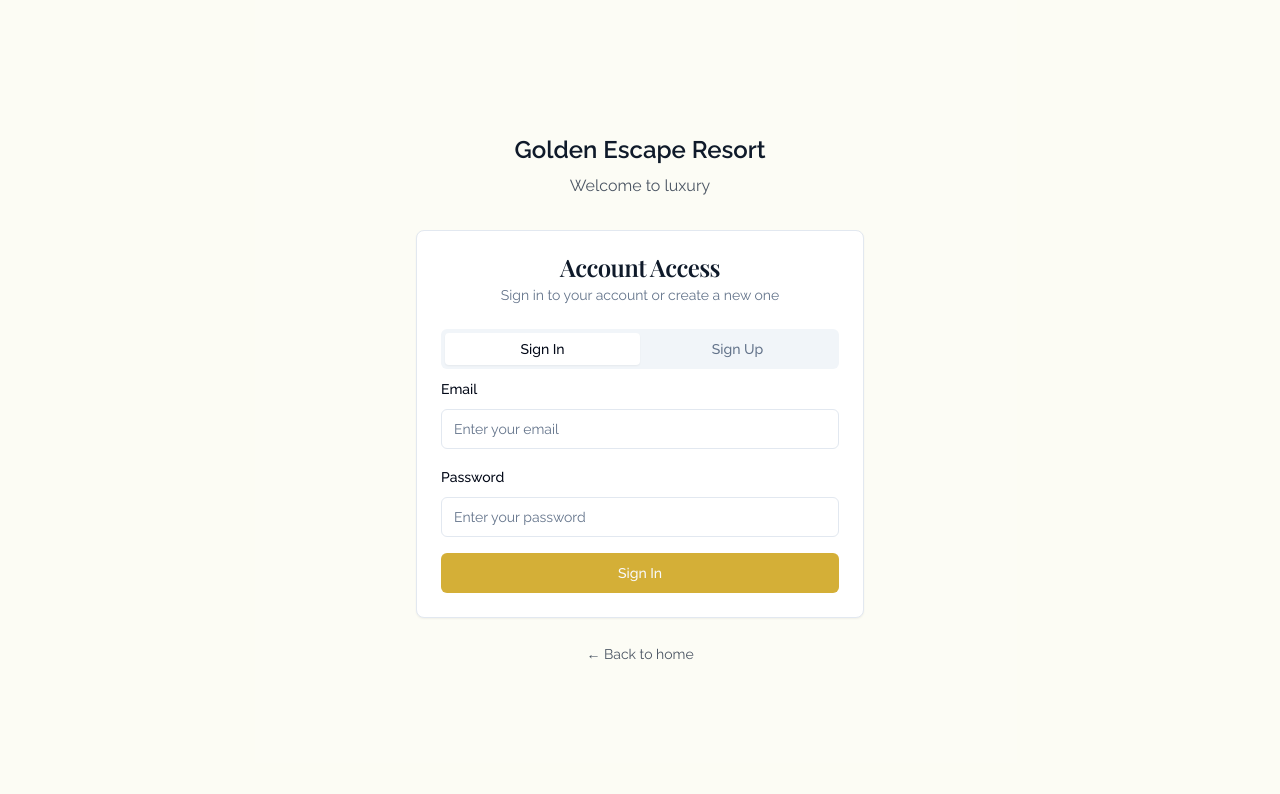
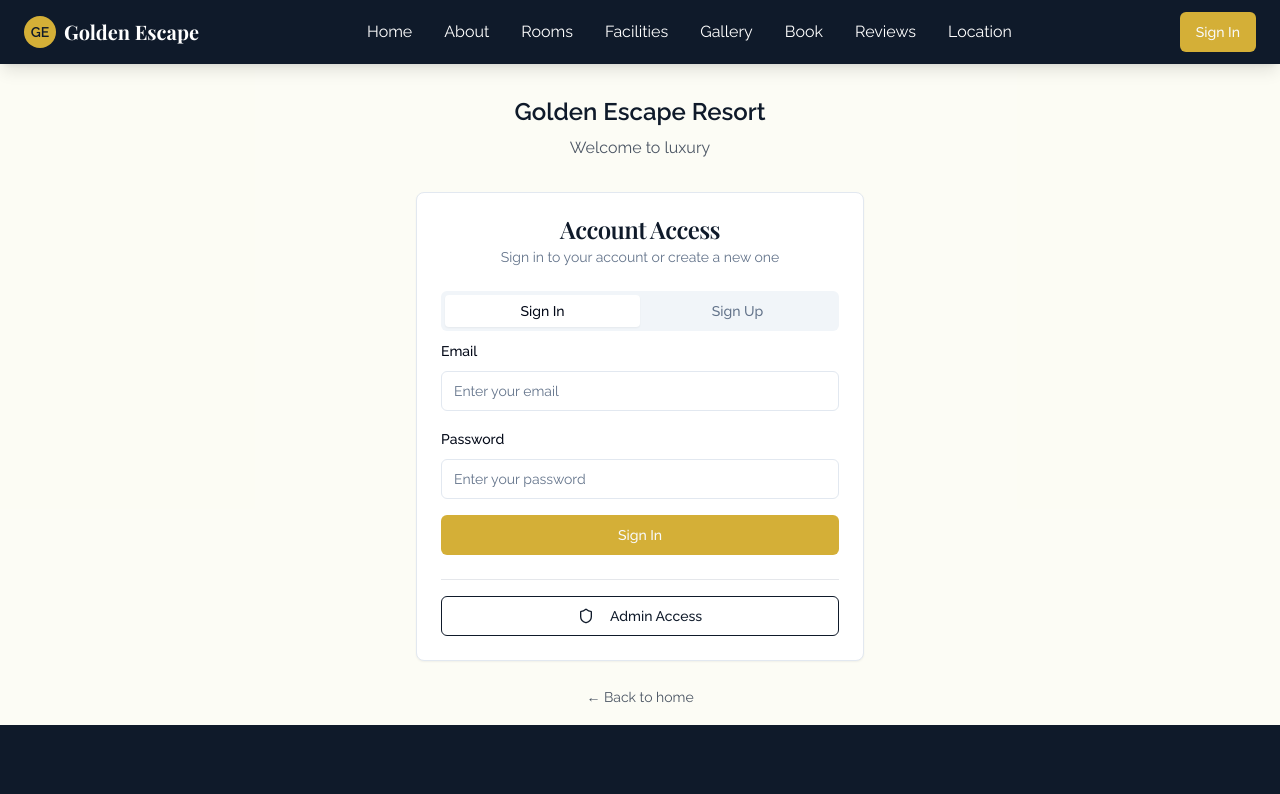
Before and after one commit to FadyAdel04/golden-escape-portal, a React (Vite) app: page /auth in a window 1280 px wide. Shown: the top 794 px of the page. Built offline with nearby package versions, Linux system fonts and the light colour scheme.

Commit message:
feat: Enhance auth page with admin button and animations
Adds an admin button to the sign-in form, linking to the admin registration form. Implements animations for toggling between sign-in and sign-up forms. Includes header and footer components on the auth page.

```diff
--- a/src/pages/Auth.tsx
+++ b/src/pages/Auth.tsx
@@ -10,6 +10,9 @@ import { Input } from '@/components/ui/input';
 import { Card, CardContent, CardDescription, CardHeader, CardTitle } from '@/components/ui/card';
 import { Form, FormControl, FormField, FormItem, FormLabel, FormMessage } from '@/components/ui/form';
 import { Tabs, TabsContent, TabsList, TabsTrigger } from '@/components/ui/tabs';
+import { Shield } from 'lucide-react';
+import Navbar from '@/components/Navbar';
+import Footer from '@/components/Footer';
 
 const signInSchema = z.object({
   email: z.string().email('Please enter a valid email address'),
@@ -32,6 +35,7 @@ type SignUpFormData = z.infer<typeof signUpSchema>;
 const Auth = () => {
   const { user, signIn, signUp, loading } = useAuth();
   const [isLoading, setIsLoading] = useState(false);
+  const [activeTab, setActiveTab] = useState('signin');
 
   const signInForm = useForm<SignInFormData>({
     resolver: zodResolver(signInSchema),
@@ -77,7 +81,10 @@ const Auth = () => {
   };
 
   return (
-    <div className="min-h-screen bg-beige/30 flex items-center justify-center p-4">
+    <div className="min-h-screen flex flex-col">
+      <Navbar />
+
+      <div className="flex-1 bg-beige/30 flex items-center justify-center p-4 pt-24">
         <div className="w-full max-w-md">
           <div className="text-center mb-8">
             <Link to="/" className="text-2xl font-bold text-navy">
@@ -86,7 +93,7 @@ const Auth = () => {
             <p className="text-gray-600 mt-2">Welcome to luxury</p>
           </div>
 
-        <Card>
+          <Card className="animate-fade-in">
             <CardHeader>
               <CardTitle className="text-center text-navy">Account Access</CardTitle>
               <CardDescription className="text-center">
@@ -94,13 +101,26 @@ const Auth = () => {
               </CardDescription>
             </CardHeader>
             <CardContent>
-            <Tabs defaultValue="signin" className="w-full">
+              <Tabs value={activeTab} onValueChange={setActiveTab} className="w-full">
                 <TabsList className="grid w-full grid-cols-2">
-                <TabsTrigger value="signin">Sign In</TabsTrigger>
-                <TabsTrigger value="signup">Sign Up</TabsTrigger>
+                  <TabsTrigger
+                    value="signin"
+                    className="transition-all duration-300 data-[state=active]:animate-scale-in"
+                  >
+                    Sign In
+                  </TabsTrigger>
+                  <TabsTrigger
+                    value="signup"
+                    className="transition-all duration-300 data-[state=active]:animate-scale-in"
+                  >
+                    Sign Up
+                  </TabsTrigger>
                 </TabsList>
 
-              <TabsContent value="signin" className="space-y-4">
+                <TabsContent
+                  value="signin"
+                  className="space-y-4 animate-fade-in"
+                >
                   <Form {...signInForm}>
                     <form onSubmit={signInForm.handleSubmit(onSignIn)} className="space-y-4">
                       <FormField
@@ -133,7 +153,7 @@ const Auth = () => {
 
                       <Button
                         type="submit"
-                      className="w-full bg-gold hover:bg-gold/90"
+                        className="w-full bg-gold hover:bg-gold/90 transition-all duration-200 hover:scale-105"
                         disabled={isLoading}
                       >
                         {isLoading ? 'Signing In...' : 'Sign In'}
@@ -142,7 +162,10 @@ const Auth = () => {
                   </Form>
                 </TabsContent>
 
-              <TabsContent value="signup" className="space-y-4">
+                <TabsContent
+                  value="signup"
+                  className="space-y-4 animate-fade-in"
+                >
                   <Form {...signUpForm}>
                     <form onSubmit={signUpForm.handleSubmit(onSignUp)} className="space-y-4">
                       <FormField
@@ -203,7 +226,7 @@ const Auth = () => {
 
                       <Button
                         type="submit"
-                      className="w-full bg-gold hover:bg-gold/90"
+                        className="w-full bg-gold hover:bg-gold/90 transition-all duration-200 hover:scale-105"
                         disabled={isLoading}
                       >
                         {isLoading ? 'Creating Account...' : 'Create Account'}
@@ -212,16 +235,32 @@ const Auth = () => {
                   </Form>
                 </TabsContent>
               </Tabs>
+
+              {/* Admin Access Button */}
+              <div className="mt-6 pt-4 border-t border-gray-200">
+                <Link to="/admin">
+                  <Button
+                    variant="outline"
+                    className="w-full border-navy text-navy hover:bg-navy hover:text-white transition-all duration-200 hover:scale-105"
+                  >
+                    <Shield className="w-4 h-4 mr-2" />
+                    Admin Access
+                  </Button>
+                </Link>
+              </div>
             </CardContent>
           </Card>
 
           <div className="text-center mt-6">
-          <Link to="/" className="text-sm text-gray-600 hover:text-navy">
+            <Link to="/" className="text-sm text-gray-600 hover:text-navy transition-colors">
               ← Back to home
             </Link>
           </div>
         </div>
       </div>
+
+      <Footer />
+    </div>
   );
 };
 
```
Lines whose indentation alone changed are shown as unchanged.
